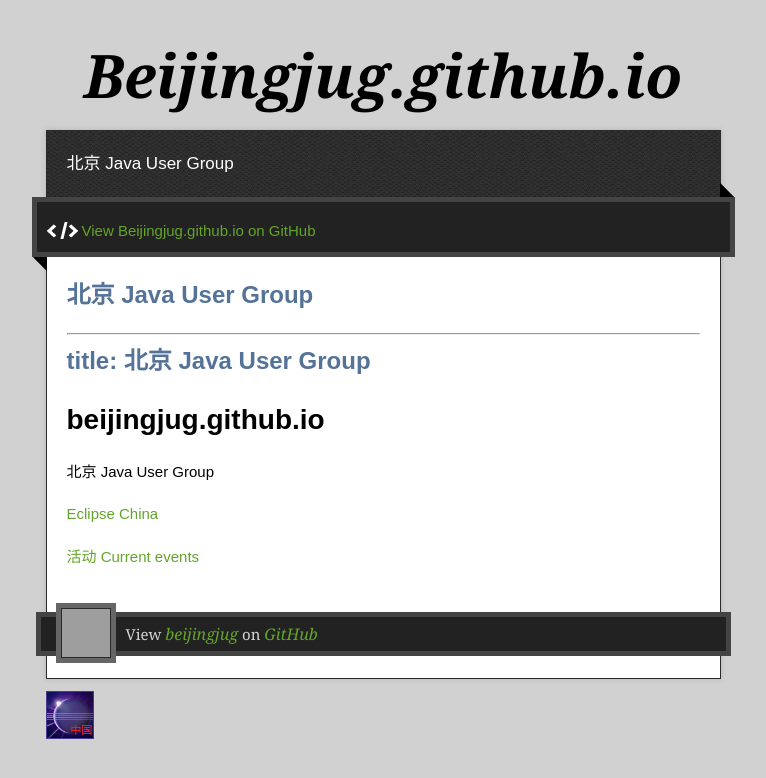
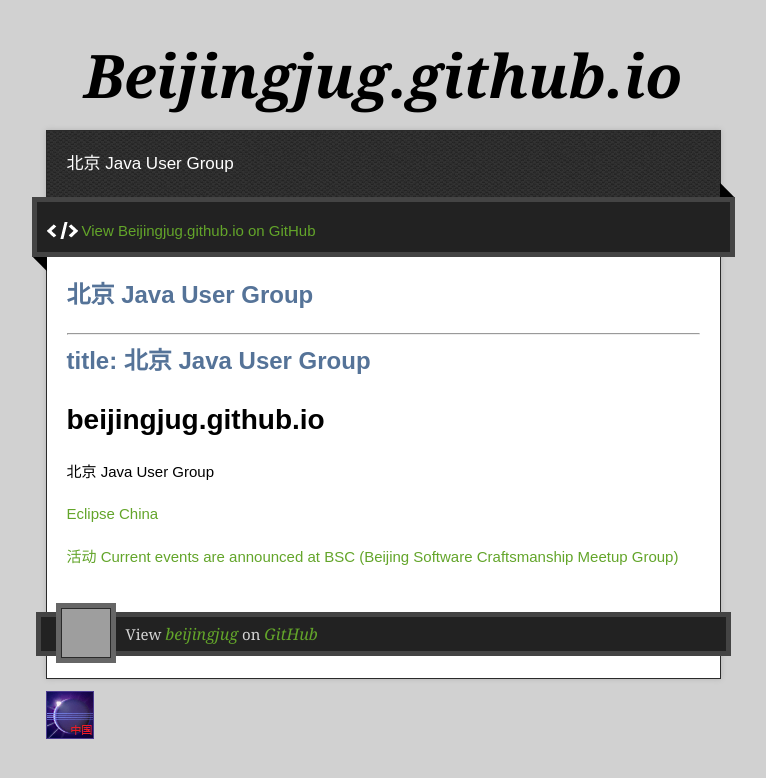
Before and after one commit to beijingjug/beijingjug.github.io, a Jekyll site: the page built from index.md, in a window 1280 px wide. Shown: the top 778 px of the page, without its empty margins (257-1023 px from the left). Built offline with Jekyll 4.4.1, drawn with Linux system fonts in a browser that asks for light colours; nearby versions of some CDN libraries; Markdown is read by kramdown in place of the engine named in the settings; grey boxes are pictures that could not be loaded.

Commit message:
http://www.meetup.com/BeijingSoftwareCraftsmanship/

```diff
--- a/index.md
+++ b/index.md
@@ -17,4 +17,8 @@ title: 北京 Java User Group
 
 <p><a href="http://eclipse-china.github.io">Eclipse China</a></p>
 
+<!--
 [活动 Current events](http://www.eventbrite.com/org/3505778863)
+-->
+
+[活动 Current events are announced at BSC (Beijing Software Craftsmanship Meetup Group)](http://www.meetup.com/BeijingSoftwareCraftsmanship/)
```
